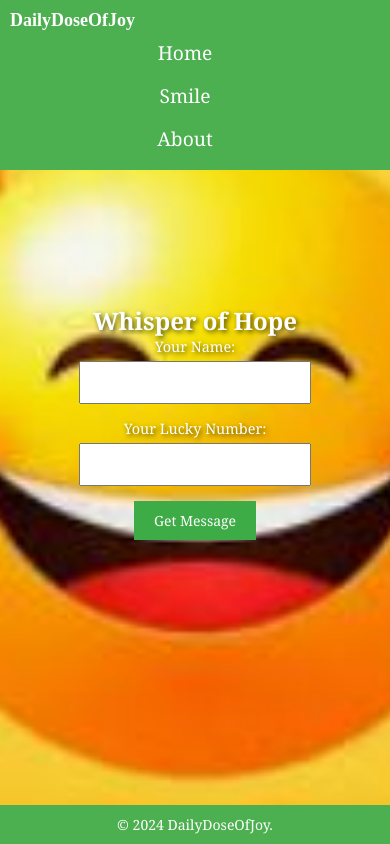
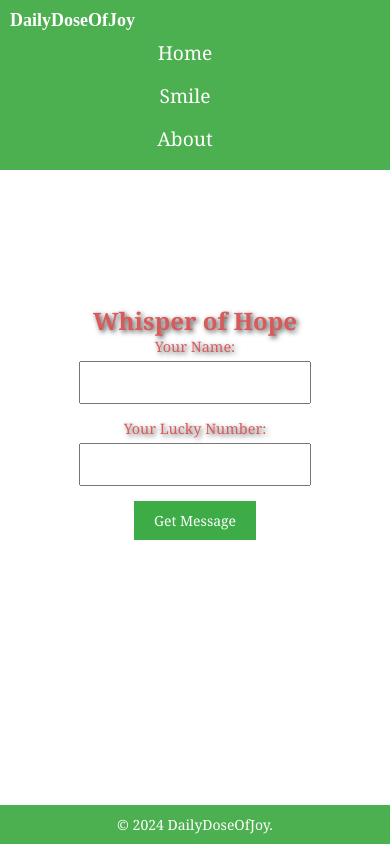
Before and after one commit to Shravani1510/PosiFortuneApp, a React (Create React App) app: page / in a window 390 px wide. Built offline with nearby package versions, Linux system fonts and the light colour scheme.

Commit message:
updated CSS

```diff
--- a/src/index.css
+++ b/src/index.css
@@ -153,9 +153,10 @@ img {
     display: none;
   }
 
-  .main {
-    background-image: url('/public/smile.jpg'); /* Static image for mobile */
-    background-size: cover;
-    background-position: center;
+  .greeting, .random-message, .form-container h1, .form-container label, .smile-container {
+    color: rgb(216, 90, 90); /* Set a default text color */
+    text-shadow: 2px 2px 5px rgba(0, 0, 0, 0.7); /* Adds a dark shadow to text */
+    text-align: center;
+    align-items: center;
   }
 }
```
